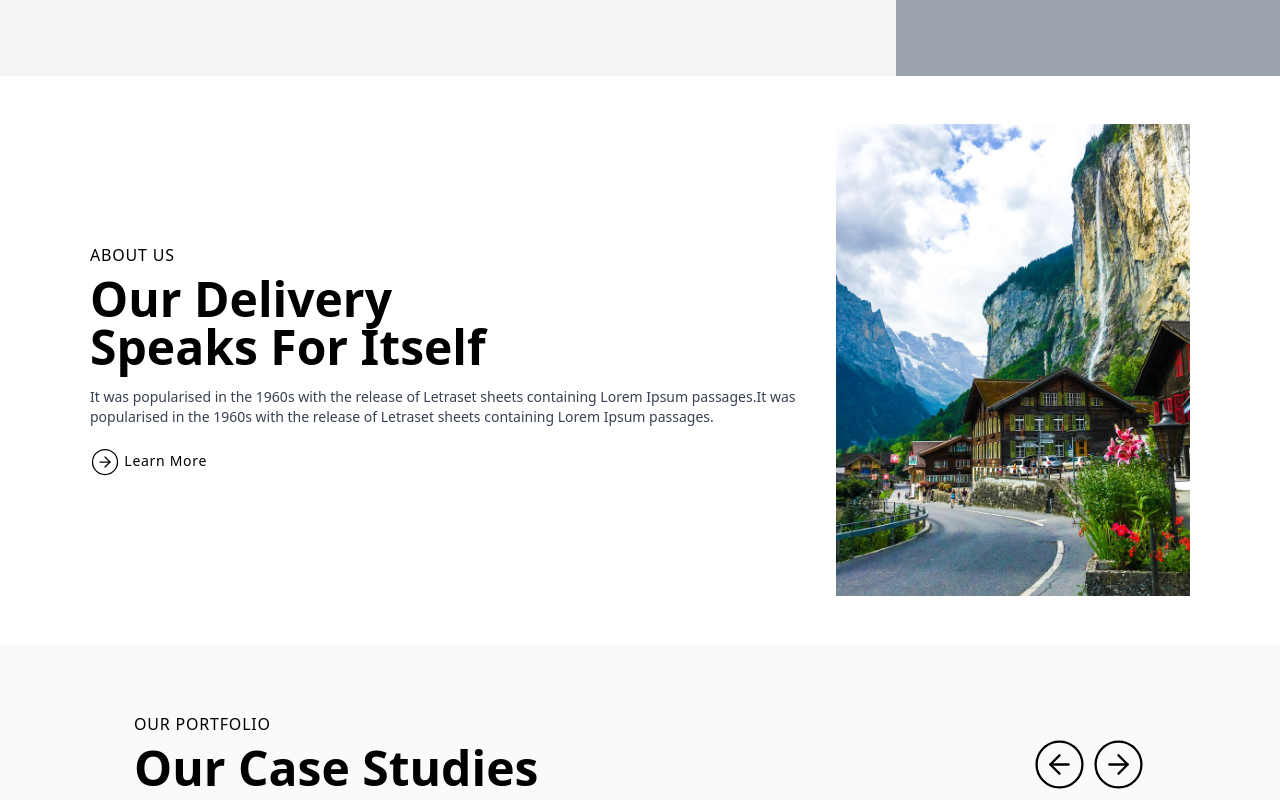
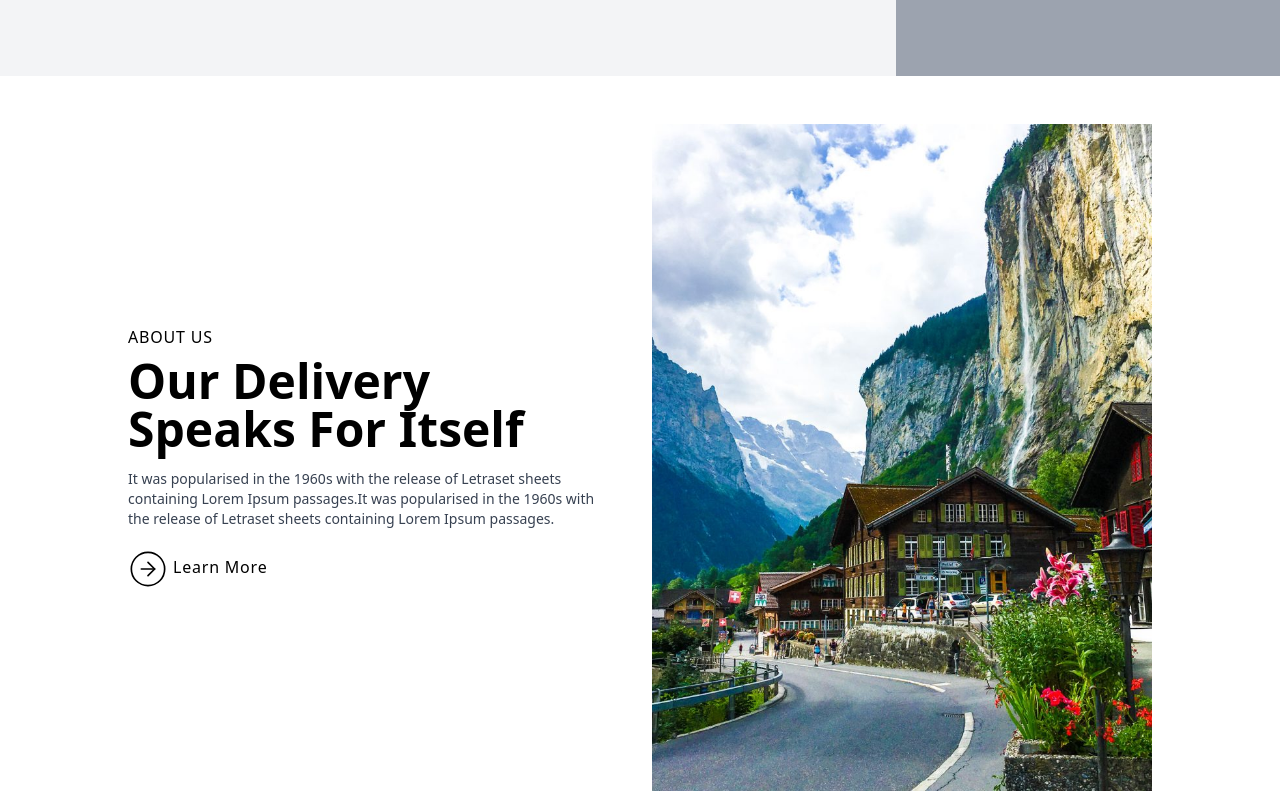
Before and after one commit to sah246ir/Landing-Page, a React (Create React App) app: page / in a window 1280 px wide. Shown: the part 780-1580 px from the top of the page. Built offline with nearby package versions, Linux system fonts and the light colour scheme.

Commit message:
fix: style fixes

```diff
--- a/src/components/HomePageComponents/Aboutus/About.tsx
+++ b/src/components/HomePageComponents/Aboutus/About.tsx
@@ -4,8 +4,8 @@ const img = require("../../../img/swiss.jpg")
 const About = () => {
     return (
         <Section padded center >
-            <div className="w-[1100px] flex items-center justify-between gap-5 flex-col sm:flex-row text-center sm:text-left">
-                <div className="">
+            <div className="w-[1100px] flex items-center justify-center gap-11 flex-col sm:flex-row text-center sm:text-left">
+                <div className="sm:w-[30em]">
                     <h1 className='tracking-wider mb-2'>ABOUT US</h1>
                     <h2 className='text-5xl font-semibold mb-4'>
                         Our Delivery<br />
@@ -16,13 +16,13 @@ const About = () => {
                         the 1960s with the release of Letraset sheets containing Lorem
                         Ipsum passages.
                     </p>
-                    <ArrowButton direction='r' size={30} className='transition-transform duration-500 mt-5 tracking-wider text-sm hover:translate-x-2'>
+                    <ArrowButton direction='r' size={40} className='transition-transform duration-500 mt-5 tracking-wider text-base hover:translate-x-2'>
                         &nbsp;
                         <span>Learn More</span>
                     </ArrowButton>
                 </div>
                 <div className="">
-                    <img width={650} src={img} alt="" />
+                    <img width={500} src={img} alt="" />
                 </div>
             </div>
         </Section>
```
